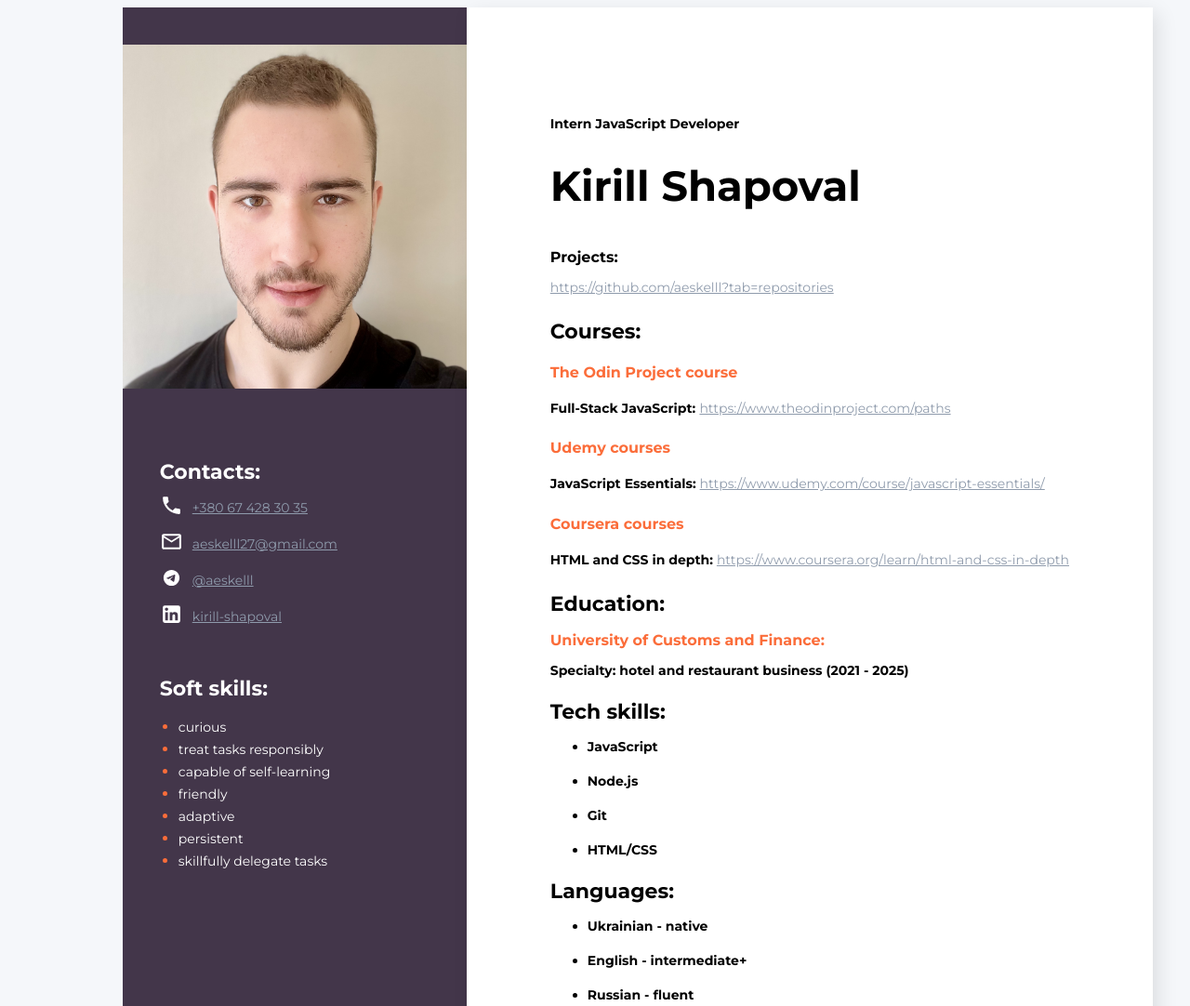
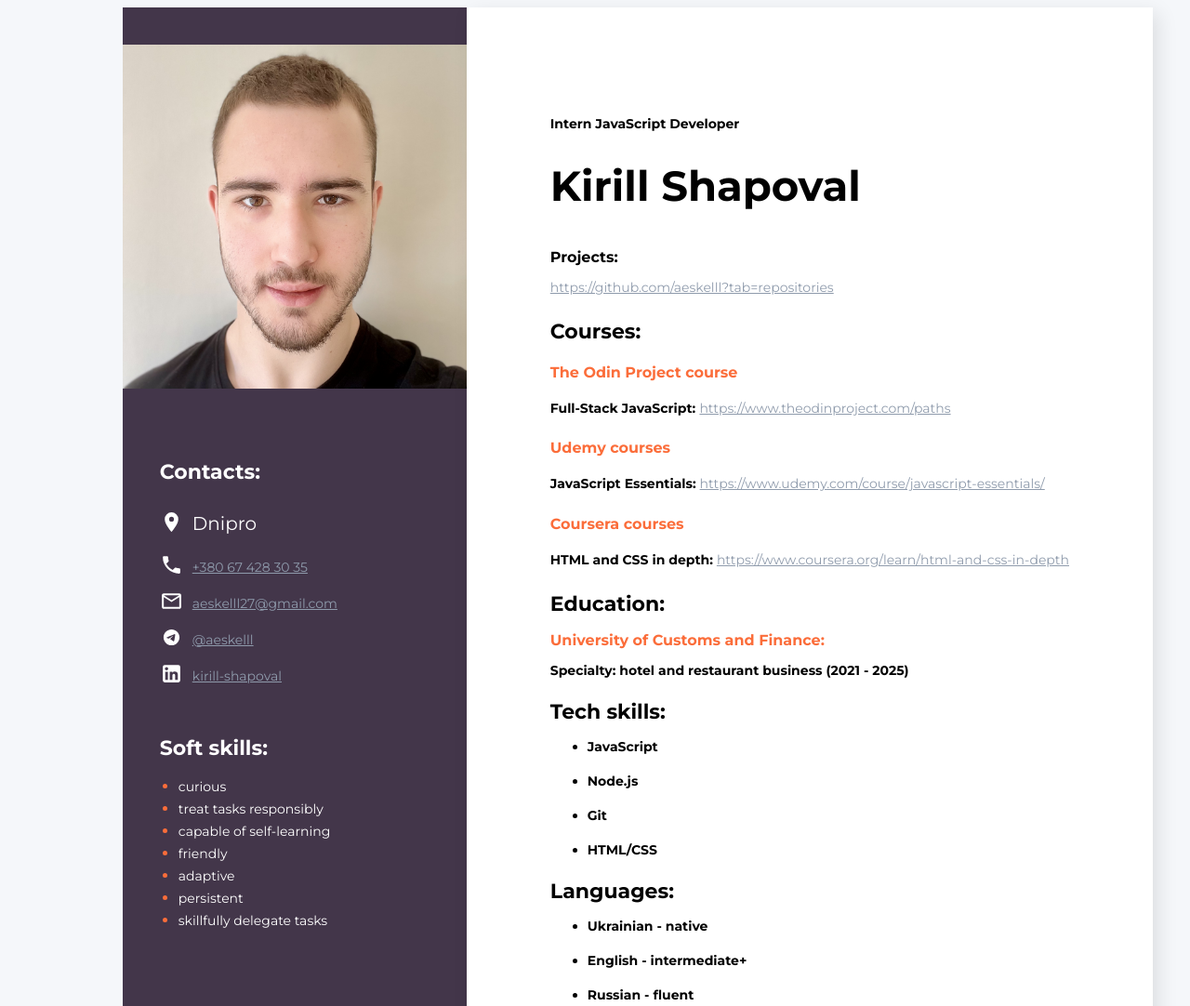
Before and after one commit to aeskelll/resume, a plain HTML site: page index.html in a window 1280 px wide. Shown: the top 1082 px of the page at 93% size. Drawn offline with Linux system fonts and the light colour scheme.

Commit message:
fourth version
added location to contacts bar

```diff
--- a/index.html
+++ b/index.html
@@ -75,6 +75,14 @@
             <div class="contacts">
                 <h3 class="sidebar-title">Contacts:</h3>
                 <div>
+                    <div class="icons-location">
+                        <div>
+                            <img src="img/map-marker.svg" alt="phone-icon" class="icons">
+                        </div>
+                        <div>
+                            <p class="location-text">Dnipro</p>
+                        </div>
+                    </div>
                     <div class="icons-info">
                         <div>
                             <img src="img/phone.svg" alt="phone-icon" class="icons">
--- a/styles.css
+++ b/styles.css
@@ -259,3 +259,17 @@ body {
     align-items: center;
     margin-bottom: 10px;
 }
+
+.icons-location{
+    display: flex;
+    gap: 10px;
+    align-items: center;
+}
+
+.location-text{
+    color: #FFFFFF;
+    font-style: normal;
+    font-weight: 400;
+    font-size: 20px;
+    line-height: 24px;
+}
```
Also changed, not shown: img/map-marker.svg (added).
